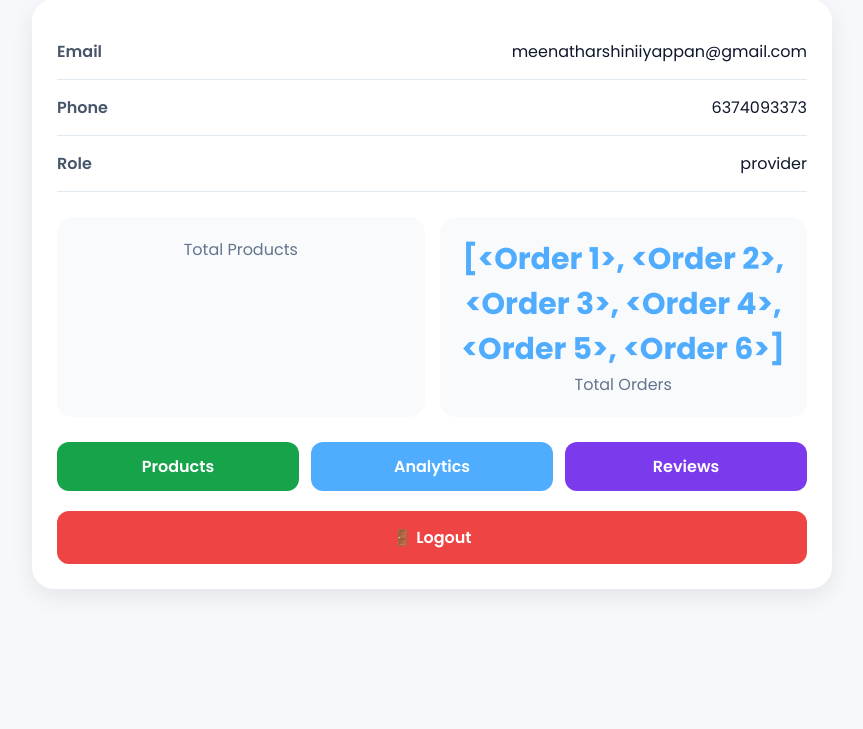
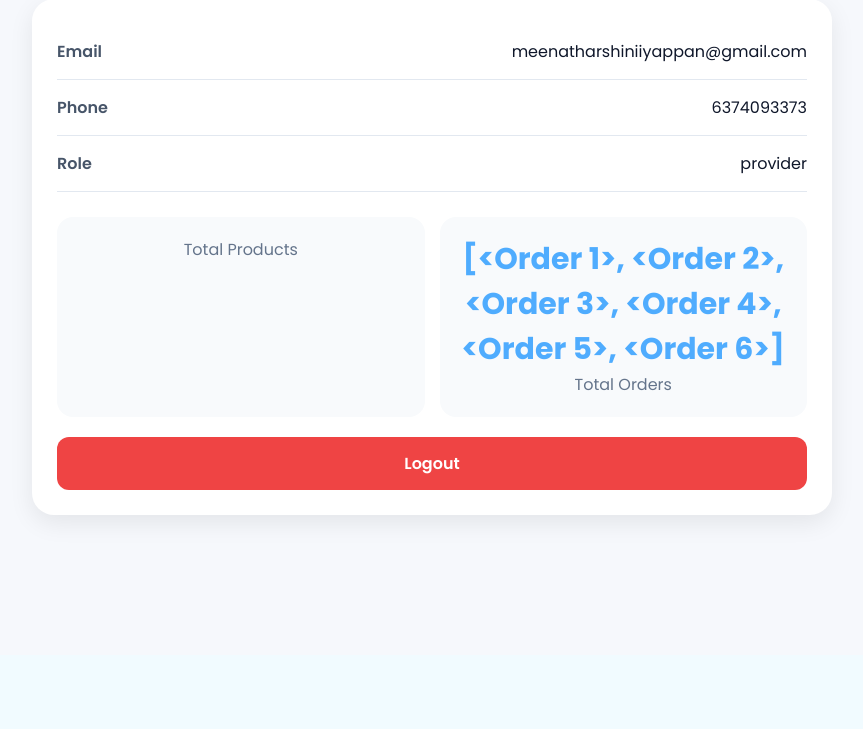
Before and after one commit to MeenaTharshini/E_Commerce_Store, a Flask app: template templates/provider_profile.html in a window 1280 px wide. Shown: the part 357-1086 px from the top of the page, without its empty margins (208-1071 px from the left). After the commit the page ends 880 px from the top, so only its background shows below. Run offline with Flask 3, Linux system fonts and the light colour scheme; the template is opened without the code that fills it: values that come from a table or form of the project are taken from there, others are empty; data comes from the database, SQL or seed files in the repository.

Commit message:
Fixed for better Profile

```diff
--- a/templates/provider_profile.html
+++ b/templates/provider_profile.html
@@ -220,24 +220,8 @@ body{
 
     </div>
 
-    <div class="actions">
-
-        <a href="/provider_dashboard" class="btn products">
-            Products
-        </a>
-
-        <a href="/analytics" class="btn orders">
-            Analytics
-        </a>
-
-        <a href="/reviews" class="btn reviews">
-            Reviews
-        </a>
-
-    </div>
-
     <a href="/logout" class="logout">
-        🚪 Logout
+         Logout
     </a>
 
 </div>
```
